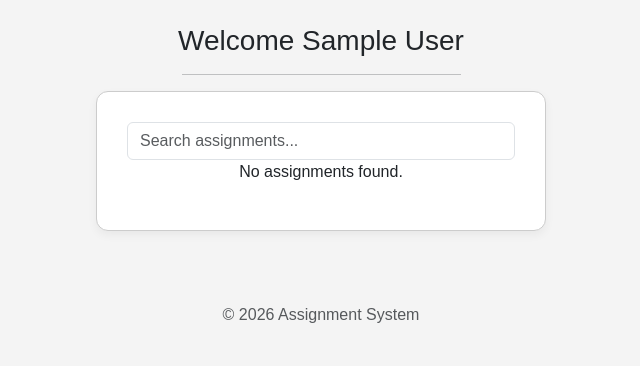
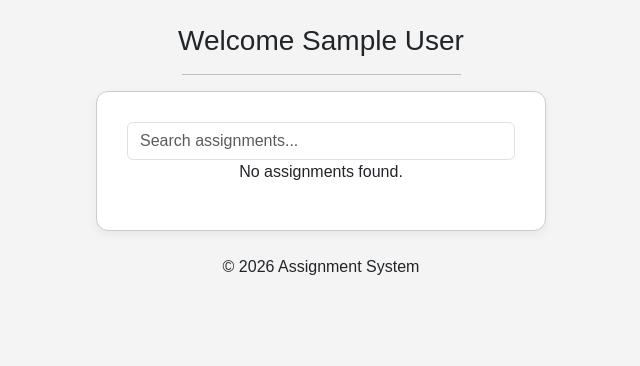
Before and after one commit to Aisyah-saf/MINI-PROJECT-2, a PHP site: page /dashboard.php in a window 1280 px wide. Shown: the part 54-420 px from the top of the page, without its empty margins (319-959 px from the left). Run offline with PHP 8.4, Linux system fonts and the light colour scheme; the visitor is signed in with stand-in values (Sample User, id 1); data that the repository does not hold is empty.

Commit message:
Update footer.php

```diff
--- a/footer.php
+++ b/footer.php
@@ -1,5 +1,5 @@
 </div>
-<footer class="text-center mt-5 py-4 text-muted">
+<footer class="text-center mt-4 mb-3">
      <p>© <?php echo date("Y"); ?> Assignment System</p>
 </footer>
 <script src="https://cdn.jsdelivr.net/npm/bootstrap@5.3.0/dist/js/bootstrap.bundle.min.js"></script>
```
